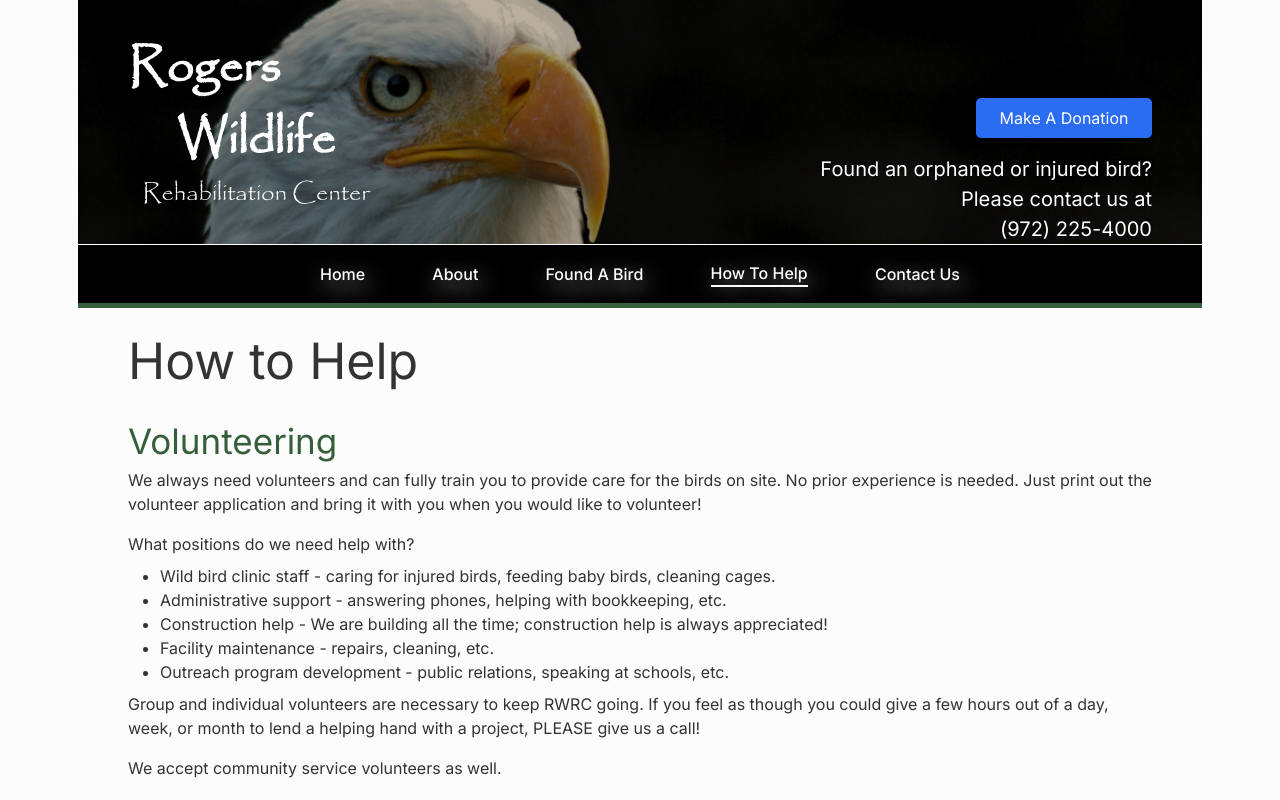
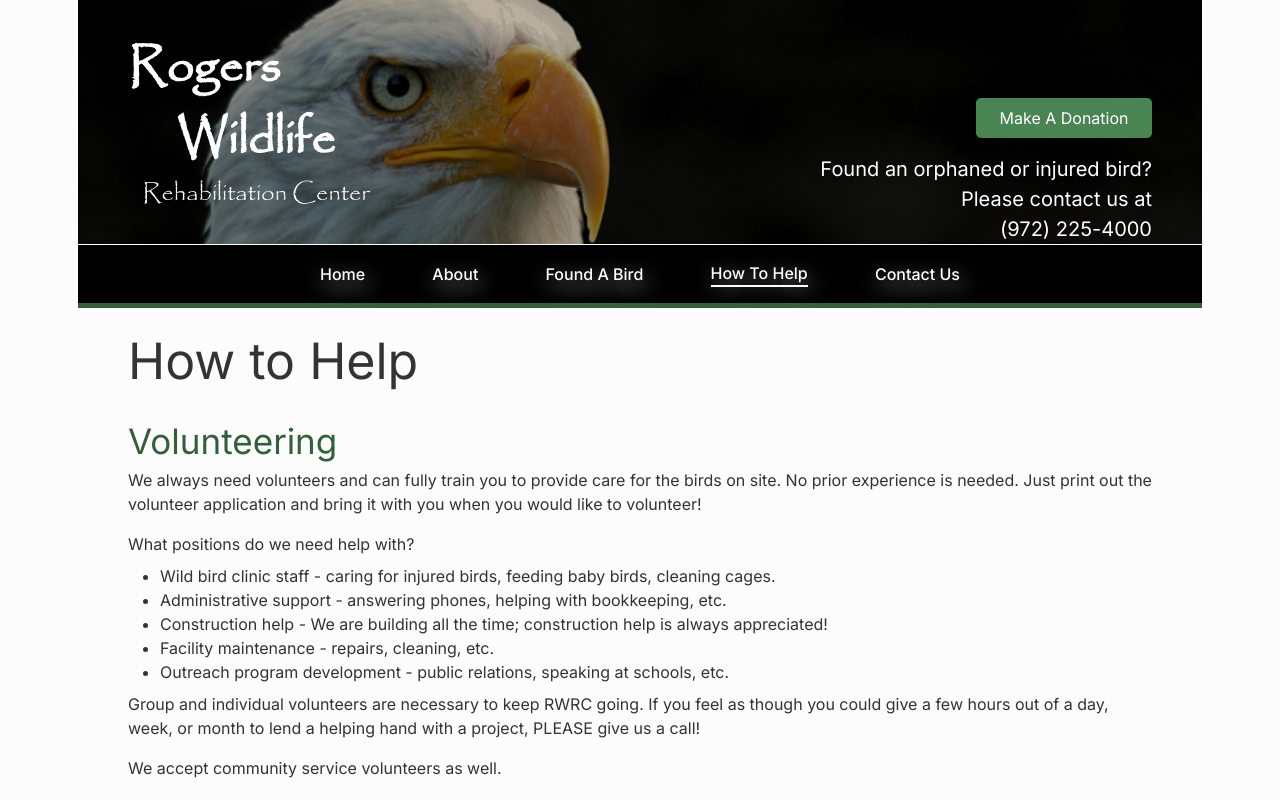
Before and after one commit to myDeveloperJourney/rogers-wildlife-site, a Next.js app: page /how-to-help in a window 1280 px wide. Shown: the top 800 px of the page. Built offline with nearby package versions, Linux system fonts and the light colour scheme.

Commit message:
wip: replace social blue with uniform color

```diff
--- a/src/components/home/hero/Hero.module.css
+++ b/src/components/home/hero/Hero.module.css
@@ -36,7 +36,7 @@
 .button {
     width: 11rem;
     margin-bottom: 1rem;
-    background-color: var(--social-blue);
+    background-color: var(--primary-light);
     color: white;
     border: none;
     padding: 0.5rem 1rem;
```
